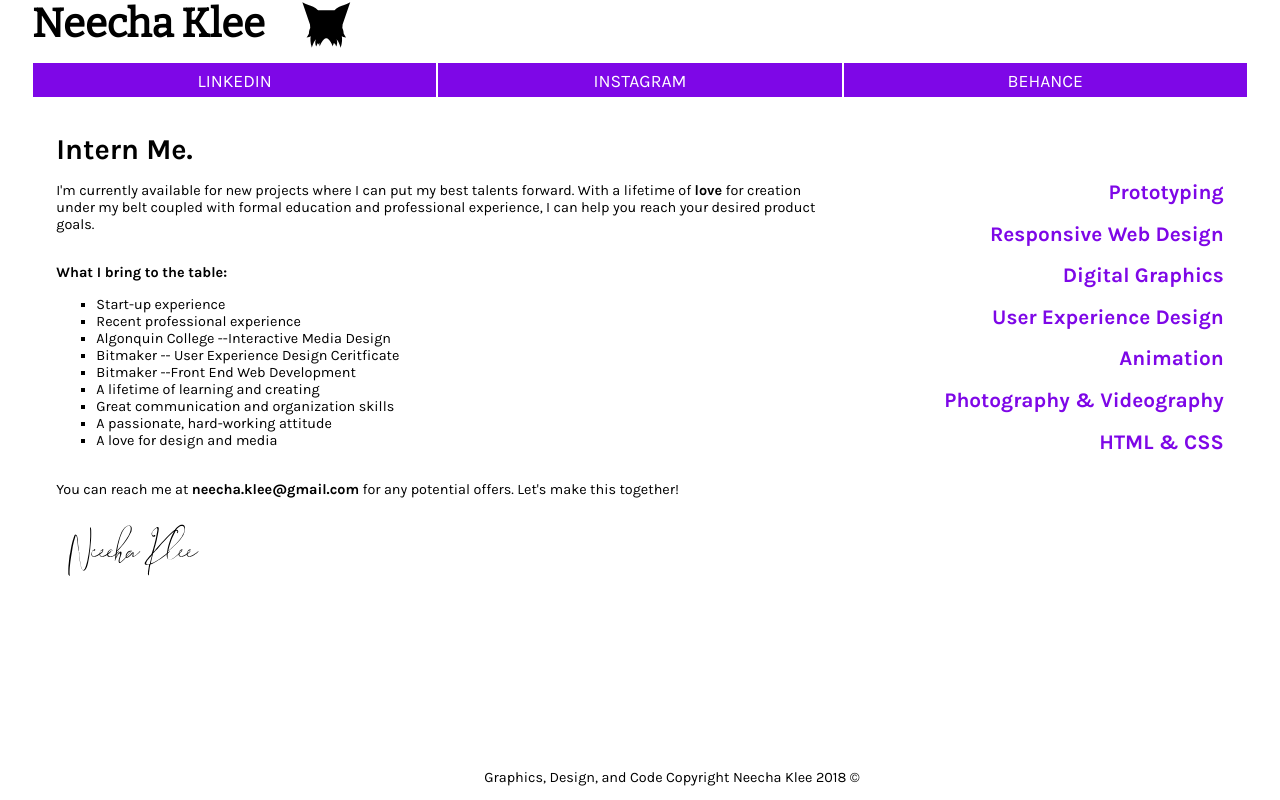
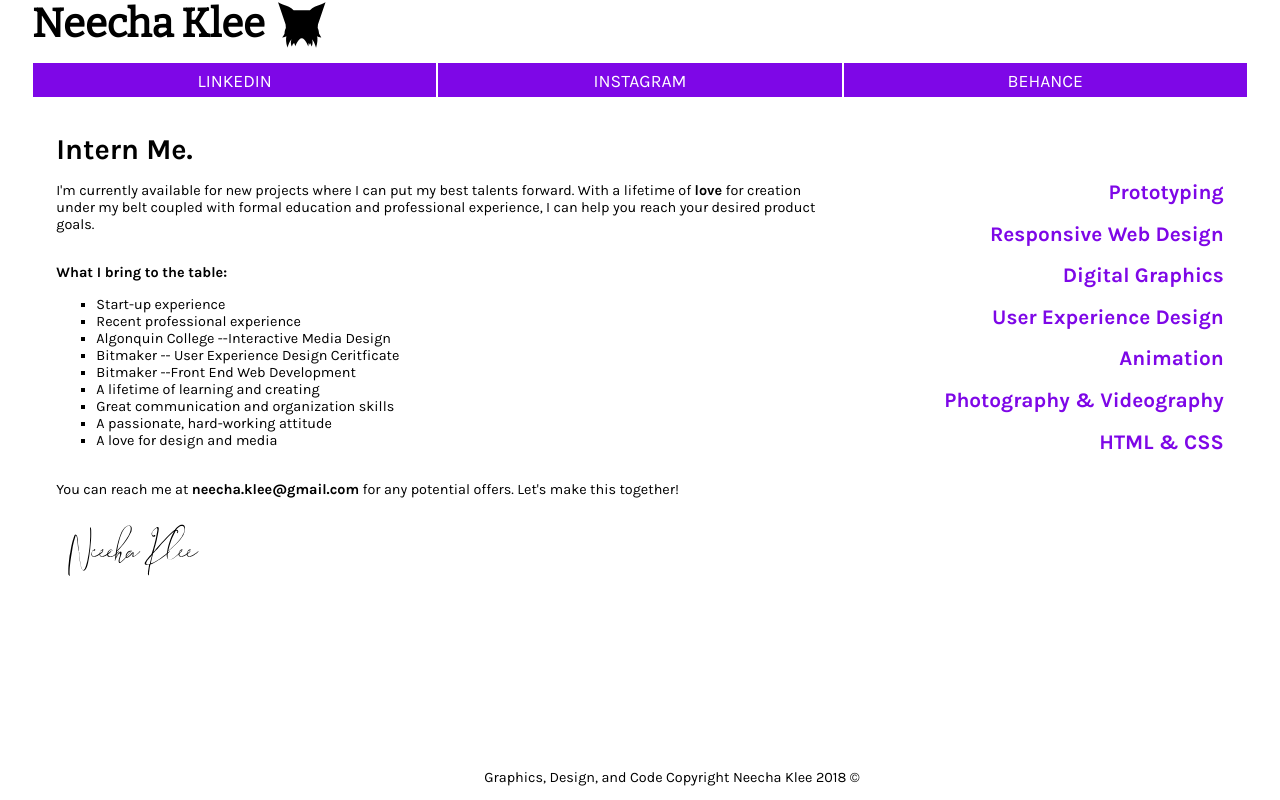
Before and after one commit to Bizhiw/bizhiw.github.io, a plain HTML site: page index.html in a window 1280 px wide. Shown: the top 800 px of the page. Drawn offline with nearby package versions, Linux system fonts and the light colour scheme.

Commit message:
Update main.css

```diff
--- a/main.css
+++ b/main.css
@@ -174,6 +174,6 @@ footer {
 	.logo {
 	float: left;
 	max-height: 50px;
-	margin-left: 0px;
+	margin-left: -2%;
 
 }
```
